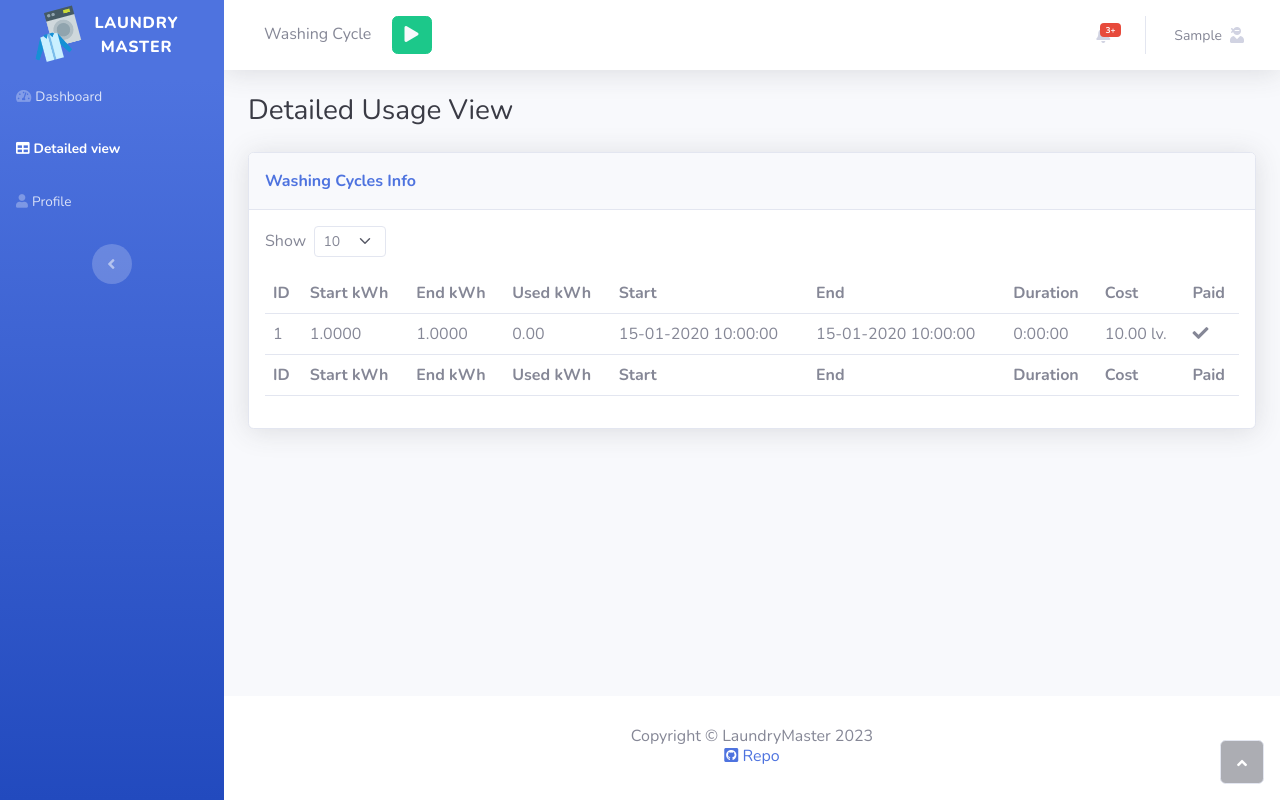
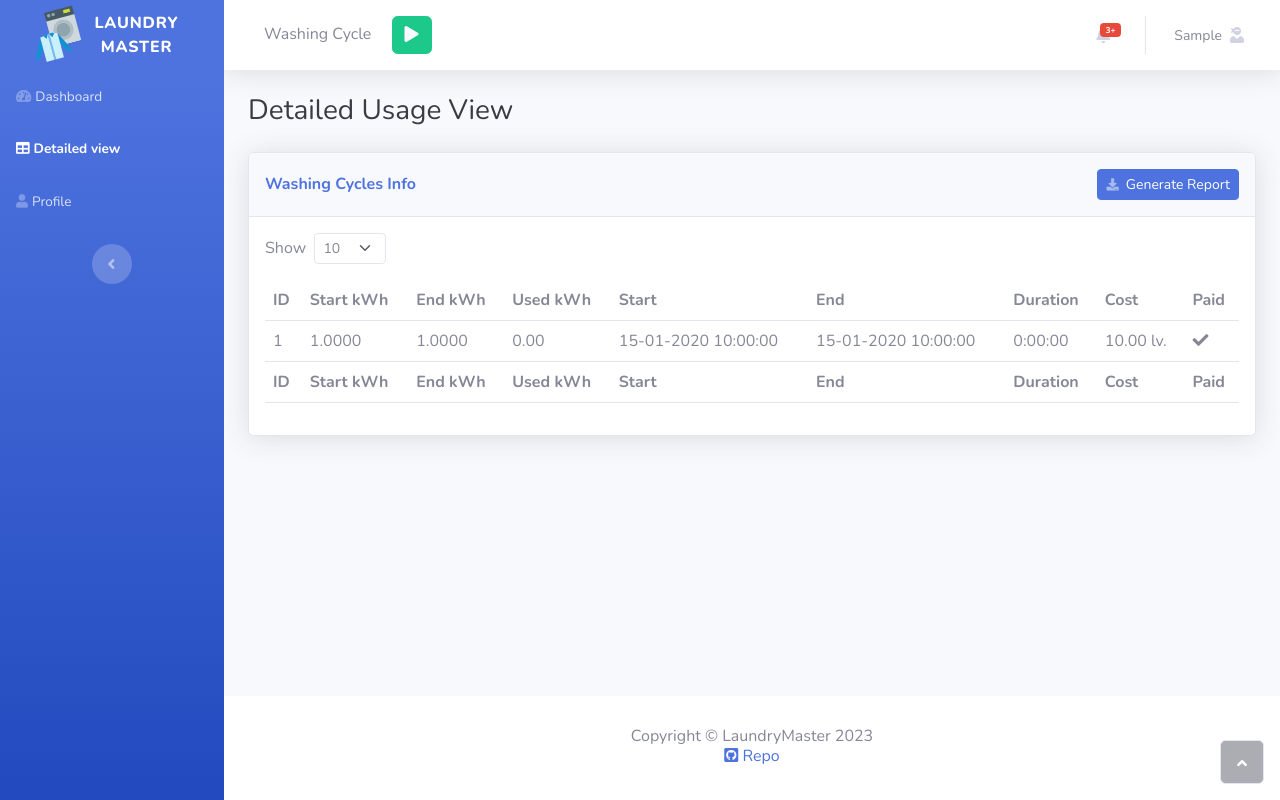
Before and after one commit to georgi-m-iliev/LaundryMaster, a Flask app: page /usage in a window 1280 px wide. Run offline with Flask 3, Linux system fonts and the light colour scheme; a user stored in the database is signed in; tables that the repository leaves empty hold one stand-in row (values such as "Sample post"); some libraries are stand-ins or nearby versions.

Commit message:
Move Generate Report button to appropriate page and provide functionality

```diff
--- a/app/templates/index.html
+++ b/app/templates/index.html
@@ -5,9 +5,7 @@
 {% block content %}
     <div class="container-fluid">
         <div class="d-sm-flex justify-content-between align-items-center mb-4">
-            <h3 class="text-dark mb-0">Dashboard</h3><a class="btn btn-primary btn-sm d-none d-sm-inline-block"
-                                                        role="button" href="#"><i
-                class="fas fa-download fa-sm text-white-50"></i>&nbsp;Generate Report</a>
+            <h3 class="text-dark mb-0">Dashboard</h3>
         </div>
         <div class="row">
             <div class="col-md-6 col-xl-3 mb-4">
--- a/app/templates/usage.html
+++ b/app/templates/usage.html
@@ -7,8 +7,18 @@
 <div class="container-fluid">
     <h3 class="text-dark mb-4">Detailed Usage View</h3>
     <div class="card shadow">
-        <div class="card-header py-3">
+        <div class="card-header py-3 d-flex justify-content-between align-items-center">
             <p class="text-primary m-0 fw-bold">Washing Cycles Info</p>
+            <a class="btn btn-primary btn-sm d-none d-sm-inline-block" role="button" href="?items=all&print=1" target="_blank">
+                <i class="fas fa-download fa-sm text-white-50"></i>
+                &nbsp;Generate Report
+            </a>
+            {% if request.args.get('print') %}
+                      <script type="text/javascript">
+                         window.onafterprint = window.close;
+                         window.print();
+                      </script>
+            {% endif %}
         </div>
         <div class="card-body">
             <div class="row">
```
